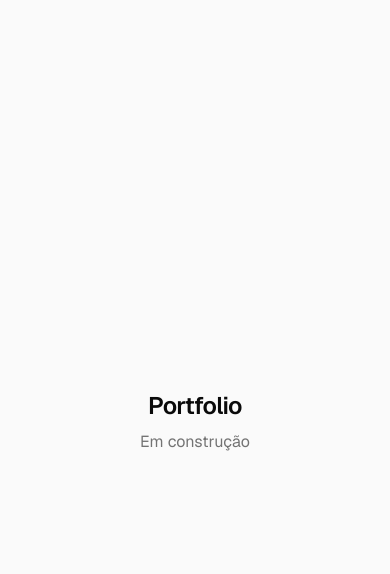
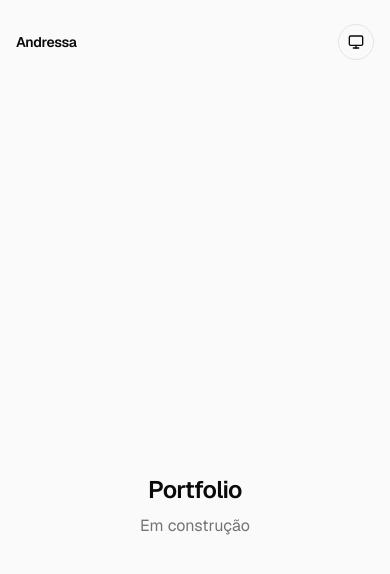
Before and after one commit to Xs1d7/portfolio, a Next.js app: page / in a window 390 px wide. Shown: the top 574 px of the page. Built offline with nearby package versions, Linux system fonts and the light colour scheme.

Commit message:
feat: implement theme provider and toggle for dark mode support

```diff
--- a/src/app/globals.css
+++ b/src/app/globals.css
@@ -1,7 +1,10 @@
 @import "tailwindcss";
 
+/* Tailwind v4: dark mode via class instead of media query */
+@custom-variant dark (&:where(.dark, .dark *));
+
 /* ========================================
-   Design Tokens — Portfolio
+   Design Tokens — Portfolio (Rosa)
    ======================================== */
 
 :root {
@@ -9,19 +12,17 @@
   --foreground: #0a0a0a;
   --muted: #737373;
   --border: #e5e5e5;
-  --accent: #2563eb;
-  --accent-hover: #1d4ed8;
+  --accent: #e11d73;
+  --accent-hover: #be185d;
 }
 
-@media (prefers-color-scheme: dark) {
-  :root {
-    --background: #0a0a0a;
-    --foreground: #fafafa;
-    --muted: #a3a3a3;
-    --border: #262626;
-    --accent: #3b82f6;
-    --accent-hover: #60a5fa;
-  }
+.dark {
+  --background: #09090b;
+  --foreground: #fafafa;
+  --muted: #a1a1aa;
+  --border: #27272a;
+  --accent: #f472b6;
+  --accent-hover: #fb7ebb;
 }
 
 @theme inline {
@@ -45,15 +46,23 @@
   box-sizing: border-box;
 }
 
+html {
+  scroll-behavior: smooth;
+  color-scheme: light;
+}
+
+.dark {
+  color-scheme: dark;
+}
+
 body {
   background: var(--background);
   color: var(--foreground);
+  transition:
+    background-color 0.3s ease,
+    color 0.3s ease;
   -webkit-font-smoothing: antialiased;
   -moz-osx-font-smoothing: grayscale;
-}
-
-html {
-  scroll-behavior: smooth;
 }
 
 :focus-visible {
--- a/src/app/layout.tsx
+++ b/src/app/layout.tsx
@@ -1,5 +1,7 @@
 import type { Metadata } from "next";
 import { Geist, Geist_Mono } from "next/font/google";
+import { ThemeProvider } from "@/components/theme-provider";
+import { Header } from "@/components/header";
 import "./globals.css";
 
 const geistSans = Geist({
@@ -13,9 +15,23 @@ const geistMono = Geist_Mono({
 });
 
 export const metadata: Metadata = {
-  title: "André | Portfolio",
+  title: "Andressa | Portfolio",
   description: "Desenvolvedor Frontend — Portfolio profissional",
 };
+
+const themeScript = `
+(function() {
+  try {
+    var stored = localStorage.getItem('theme');
+    var theme = stored || 'system';
+    var resolved = theme;
+    if (theme === 'system') {
+      resolved = window.matchMedia('(prefers-color-scheme: dark)').matches ? 'dark' : 'light';
+    }
+    document.documentElement.classList.add(resolved);
+  } catch(e) {}
+})();
+`;
 
 export default function RootLayout({
   children,
@@ -23,13 +39,19 @@ export default function RootLayout({
   children: React.ReactNode;
 }>) {
   return (
-    <html lang="pt-BR" className="scroll-smooth">
+    <html lang="pt-BR" className="scroll-smooth" suppressHydrationWarning>
+      <head>
+        <script dangerouslySetInnerHTML={{ __html: themeScript }} />
+      </head>
       <body
         className={`${geistSans.variable} ${geistMono.variable} font-sans antialiased`}
       >
-        <div className="mx-auto w-full max-w-5xl px-4 sm:px-6 lg:px-8">
-          {children}
-        </div>
+        <ThemeProvider>
+          <div className="mx-auto w-full max-w-5xl px-4 sm:px-6 lg:px-8">
+            <Header />
+            {children}
+          </div>
+        </ThemeProvider>
       </body>
     </html>
   );
--- /dev/null
+++ b/src/components/header.tsx
@@ -0,0 +1,14 @@
+"use client";
+
+import { ThemeToggle } from "@/components/theme-toggle";
+
+export function Header() {
+  return (
+    <header className="flex items-center justify-between py-6">
+      <span className="text-sm font-semibold tracking-tight text-foreground">
+        Andressa
+      </span>
+      <ThemeToggle />
+    </header>
+  );
+}
--- /dev/null
+++ b/src/components/theme-provider.tsx
@@ -0,0 +1,85 @@
+"use client";
+
+import {
+  createContext,
+  useCallback,
+  useContext,
+  useEffect,
+  useState,
+} from "react";
+
+type Theme = "light" | "dark" | "system";
+
+interface ThemeContextValue {
+  theme: Theme;
+  resolvedTheme: "light" | "dark";
+  setTheme: (theme: Theme) => void;
+}
+
+const ThemeContext = createContext<ThemeContextValue | undefined>(undefined);
+
+const STORAGE_KEY = "theme";
+
+function getSystemTheme(): "light" | "dark" {
+  if (typeof window === "undefined") return "light";
+  return window.matchMedia("(prefers-color-scheme: dark)").matches
+    ? "dark"
+    : "light";
+}
+
+export function ThemeProvider({ children }: { children: React.ReactNode }) {
+  const [theme, setThemeState] = useState<Theme>("system");
+  const [resolvedTheme, setResolvedTheme] = useState<"light" | "dark">("light");
+
+  const applyTheme = useCallback((newTheme: Theme) => {
+    const resolved = newTheme === "system" ? getSystemTheme() : newTheme;
+    setResolvedTheme(resolved);
+
+    const root = document.documentElement;
+    root.classList.remove("light", "dark");
+    root.classList.add(resolved);
+  }, []);
+
+  const setTheme = useCallback(
+    (newTheme: Theme) => {
+      setThemeState(newTheme);
+      localStorage.setItem(STORAGE_KEY, newTheme);
+      applyTheme(newTheme);
+    },
+    [applyTheme],
+  );
+
+  // Init on mount: read localStorage or fallback to system
+  useEffect(() => {
+    const stored = localStorage.getItem(STORAGE_KEY) as Theme | null;
+    const initial = stored ?? "system";
+    setThemeState(initial);
+    applyTheme(initial);
+  }, [applyTheme]);
+
+  // Listen for system theme changes when in "system" mode
+  useEffect(() => {
+    const mq = window.matchMedia("(prefers-color-scheme: dark)");
+
+    function handleChange() {
+      if (theme === "system") {
+        applyTheme("system");
+      }
+    }
+
+    mq.addEventListener("change", handleChange);
+    return () => mq.removeEventListener("change", handleChange);
+  }, [theme, applyTheme]);
+
+  return (
+    <ThemeContext.Provider value={{ theme, resolvedTheme, setTheme }}>
+      {children}
+    </ThemeContext.Provider>
+  );
+}
+
+export function useTheme() {
+  const ctx = useContext(ThemeContext);
+  if (!ctx) throw new Error("useTheme must be used within ThemeProvider");
+  return ctx;
+}
--- /dev/null
+++ b/src/components/theme-toggle.tsx
@@ -0,0 +1,82 @@
+"use client";
+
+import { useTheme } from "@/components/theme-provider";
+
+export function ThemeToggle() {
+  const { resolvedTheme, setTheme, theme } = useTheme();
+
+  function cycle() {
+    const next: Record<string, "dark" | "light" | "system"> = {
+      light: "dark",
+      dark: "system",
+      system: "light",
+    };
+    setTheme(next[theme]);
+  }
+
+  return (
+    <button
+      onClick={cycle}
+      aria-label={`Tema atual: ${theme}. Clique para alternar.`}
+      title={`Tema: ${theme}`}
+      className="flex h-9 w-9 items-center justify-center rounded-full border border-border text-foreground transition-colors duration-300 hover:bg-accent/10"
+    >
+      {theme === "system" ? (
+        // Monitor icon for system
+        <svg
+          xmlns="http://www.w3.org/2000/svg"
+          width="16"
+          height="16"
+          viewBox="0 0 24 24"
+          fill="none"
+          stroke="currentColor"
+          strokeWidth="2"
+          strokeLinecap="round"
+          strokeLinejoin="round"
+        >
+          <rect x="2" y="3" width="20" height="14" rx="2" />
+          <path d="M8 21h8" />
+          <path d="M12 17v4" />
+        </svg>
+      ) : resolvedTheme === "dark" ? (
+        // Moon icon
+        <svg
+          xmlns="http://www.w3.org/2000/svg"
+          width="16"
+          height="16"
+          viewBox="0 0 24 24"
+          fill="none"
+          stroke="currentColor"
+          strokeWidth="2"
+          strokeLinecap="round"
+          strokeLinejoin="round"
+        >
+          <path d="M12 3a6 6 0 0 0 9 9 9 9 0 1 1-9-9Z" />
+        </svg>
+      ) : (
+        // Sun icon
+        <svg
+          xmlns="http://www.w3.org/2000/svg"
+          width="16"
+          height="16"
+          viewBox="0 0 24 24"
+          fill="none"
+          stroke="currentColor"
+          strokeWidth="2"
+          strokeLinecap="round"
+          strokeLinejoin="round"
+        >
+          <circle cx="12" cy="12" r="4" />
+          <path d="M12 2v2" />
+          <path d="M12 20v2" />
+          <path d="m4.93 4.93 1.41 1.41" />
+          <path d="m17.66 17.66 1.41 1.41" />
+          <path d="M2 12h2" />
+          <path d="M20 12h2" />
+          <path d="m6.34 17.66-1.41 1.41" />
+          <path d="m19.07 4.93-1.41 1.41" />
+        </svg>
+      )}
+    </button>
+  );
+}
```
Also changed, not shown: 1 other file (tests, documents, lock files or other folders).
